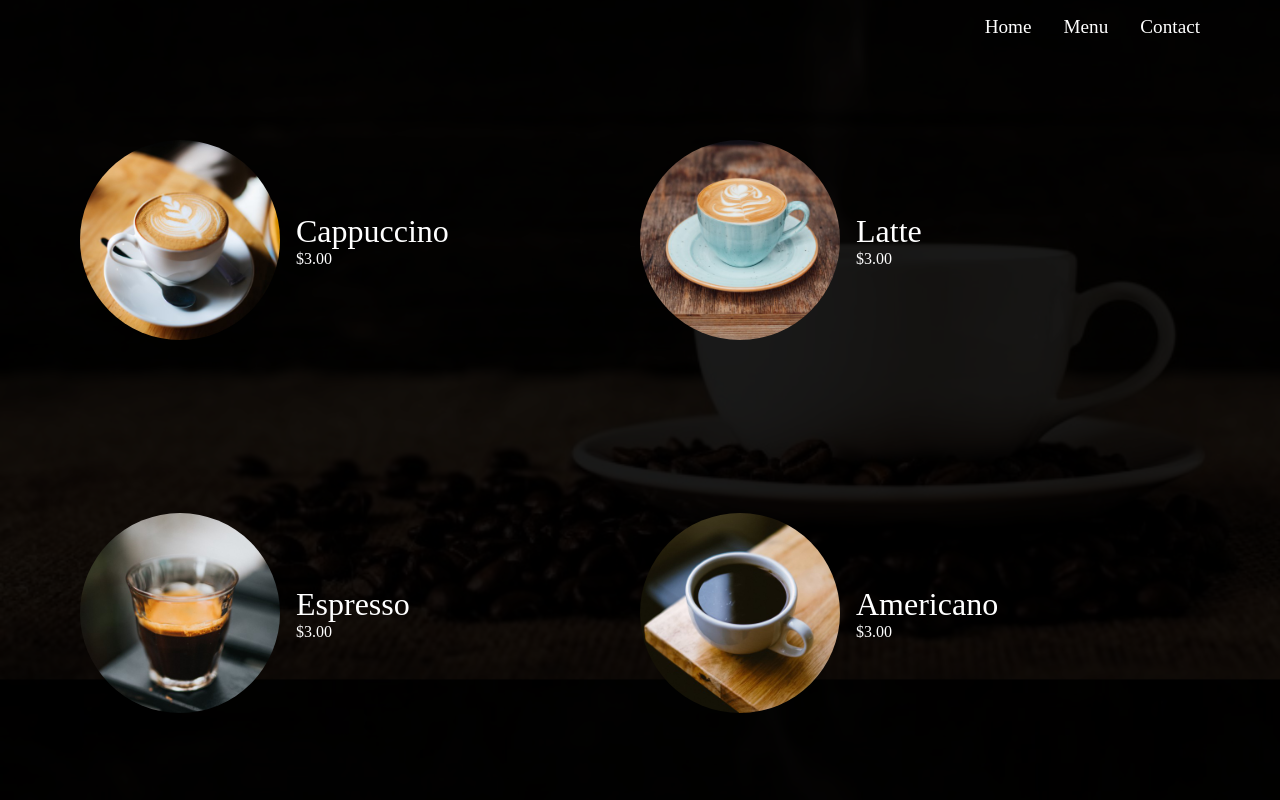
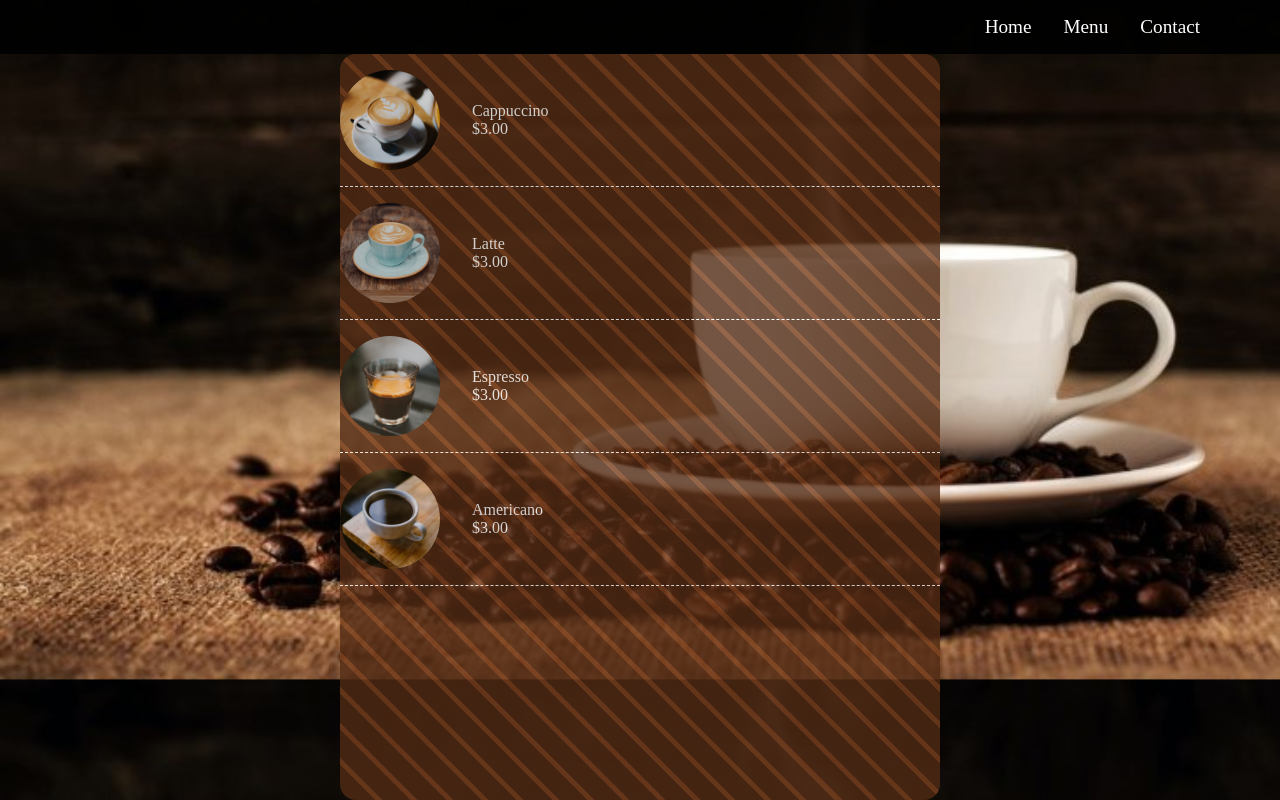
Before and after one commit to sevaaaDev/restaurant, a plain HTML site: page index.html in a window 1280 px wide. Both pictures are taken after a click on the item "Menu". Drawn offline with Linux system fonts and the light colour scheme.

Commit message:
rework the menu page

```diff
--- a/style.css
+++ b/style.css
@@ -23,7 +23,7 @@
   justify-content: end;
   gap: 2rem;
   font-size: 1.2rem;
-  padding: 1rem 0 ;
+  padding: 1rem 0;
 }
 
 header nav ul li {
@@ -55,7 +55,8 @@
   justify-content: center;
 }
 
-main .home h1, main .home p {
+main .home h1,
+main .home p {
   color: white;
   text-shadow: 0px 0px 10px black;
 }
@@ -67,32 +68,63 @@
 
 /* === Menu === */
 
-main .menu {
+main.menu-section {
   background-color: rgba(0, 0, 0, 0.9);
-  height: calc(100svh - 54.4px);
-  display: grid;
-  grid-template-columns: repeat(2, 1fr);
-  padding: 0 5rem;
 }
 
-main .menu .product {
-  display: grid;
-  grid-template-columns: auto 1fr;
-  gap: 1rem;
-  align-items: center;
+main .menu {
+  width: 90%;
+  max-width: 600px;
+  margin: auto;
+  background-color: hsl(22, 60%, 20%);
+  opacity: 0.8;
+  background: repeating-linear-gradient(
+    45deg,
+    hsl(22, 60%, 30%),
+    hsl(22, 60%, 30%) 5px,
+    hsl(22, 60%, 20%) 5px,
+    hsl(22, 60%, 20%) 25px
+  );
+  height: calc(100svh - 54.4px);
+  border-radius: 1rem;
+  overflow: auto;
 }
 
+main .menu h1 {
+  text-align: center;
+  color: white;
+  padding: 2rem;
+  grid-column: 1 / 3;
+}
+
+main .menu .menu-list {
+  margin: 0 2rem 2rem;
+}
+
+.product {
+  display: flex;
+  justify-content: start;
+  align-items: center;
+  margin: 0rem 0;
+  border-bottom: 1px dashed white;
+}
+
+main .menu .menu-list h2 {
+  color: white;
+  margin: 2rem 0 1rem;
+}
 .img-product {
   grid-column: 1 / 2;
-  width: 200px;
+  width: 100px;
   border-radius: 50%;
+  margin: 1rem 2rem 1rem 0;
 }
 
 .name-product {
   color: white;
-  font-size: 2rem;
 }
 
 .price-product {
   color: white;
+  margin-left: auto;
 }
```
